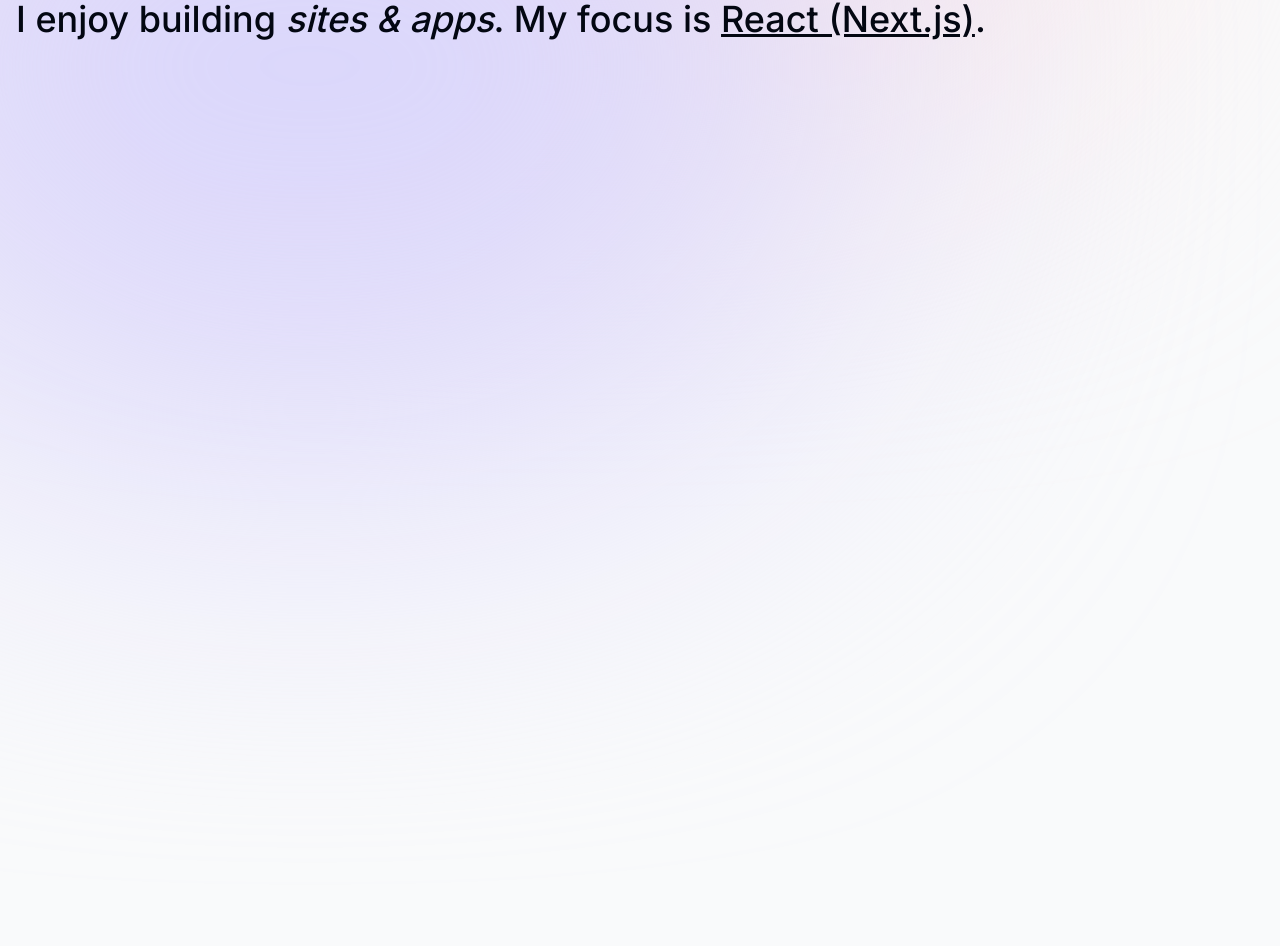
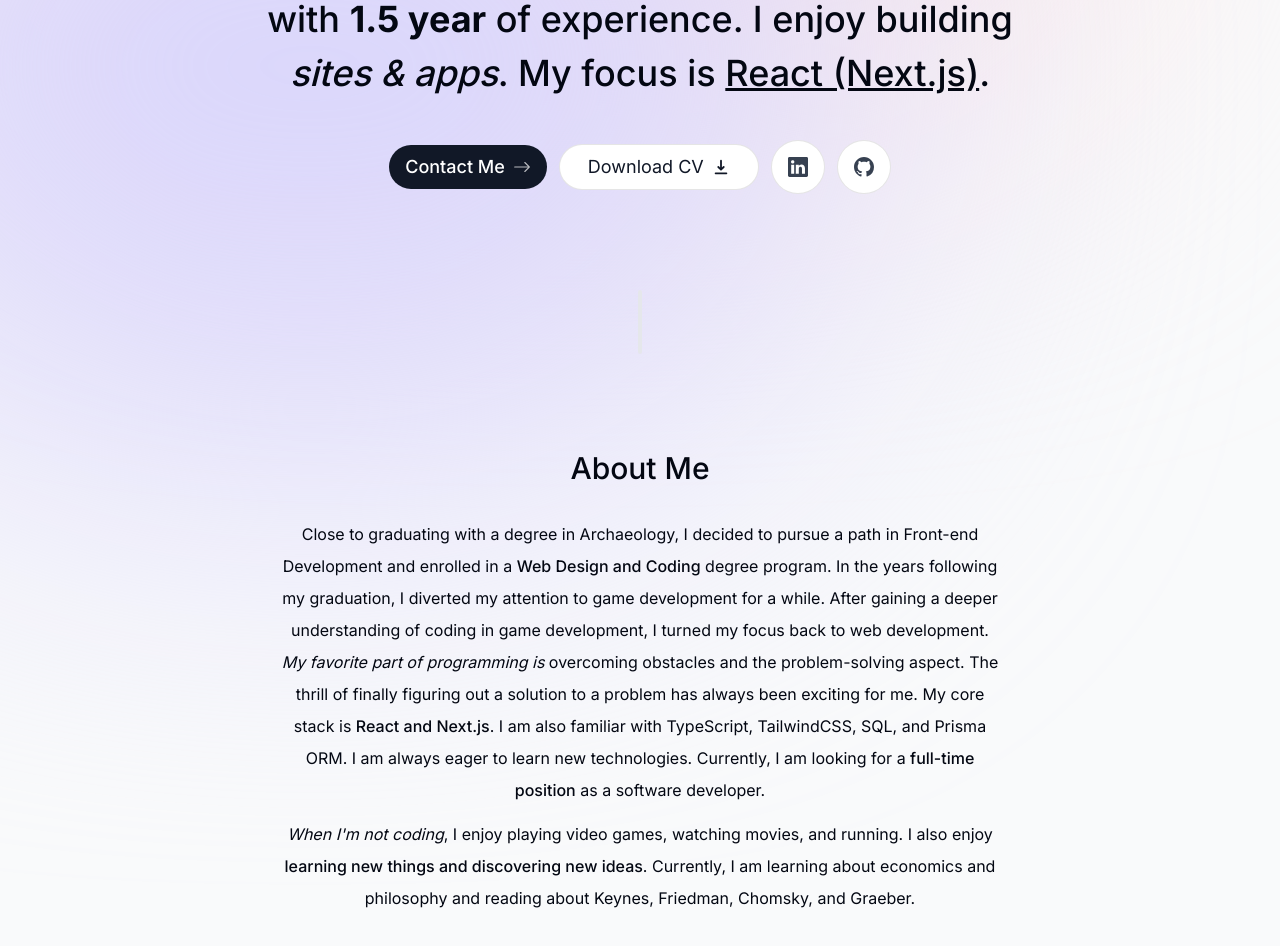
Before and after one commit to Alicansan/portfolio, a Next.js app: page / in a window 1280 px wide. Shown: the part 318-1264 px from the top of the page. Built offline with nearby package versions, Linux system fonts and the light colour scheme.

Commit message:
about section done

```diff
--- a/src/app/page.tsx
+++ b/src/app/page.tsx
@@ -1,9 +1,14 @@
+'use client'
+import About from '@/components/About'
 import Intro from '@/components/Intro'
+import SectionDivider from '@/components/SectionDivider'
 
 export default function Home() {
   return (
-    <main className=''>
+    <main className='flex flex-col items-center  px-4 '>
       <Intro />
+      <SectionDivider />
+      <About />
     </main>
   )
 }
--- /dev/null
+++ b/src/components/About.tsx
@@ -0,0 +1,56 @@
+import { motion } from 'framer-motion'
+import SectionHeading from './SectionHeading'
+
+export default function About() {
+  return (
+    <motion.section
+      className='mb-28 max-w-[45rem] text-center leading-8 sm:mb-40'
+      initial={{ opacity: 0, y: 100 }}
+      animate={{ opacity: 1, y: 0 }}
+      transition={{ delay: 0.175 }}
+    >
+      <SectionHeading>About Me</SectionHeading>
+      <p className='mb-3'>
+        Close to graduating with a degree in Archaeology, I
+        decided to pursue a path in Front-end Development
+        and enrolled in a{' '}
+        <span className='font-medium'>
+          Web Design and Coding
+        </span>{' '}
+        degree program. In the years following my
+        graduation, I diverted my attention to game
+        development for a while. After gaining a deeper
+        understanding of coding in game development, I
+        turned my focus back to web development.{' '}
+        <span className='italic'>
+          My favorite part of programming is
+        </span>{' '}
+        overcoming obstacles and the problem-solving aspect.
+        The thrill of finally figuring out a solution to a
+        problem has always been exciting for me. My core
+        stack is{' '}
+        <span className='font-medium'>
+          React and Next.js
+        </span>
+        . I am also familiar with TypeScript, TailwindCSS,
+        SQL, and Prisma ORM. I am always eager to learn new
+        technologies. Currently, I am looking for a{' '}
+        <span className='font-medium'>
+          full-time position
+        </span>{' '}
+        as a software developer.
+      </p>
+      <p>
+        <span className='italic'>When I'm not coding</span>,
+        I enjoy playing video games, watching movies, and
+        running. I also enjoy{' '}
+        <span className='font-medium'>
+          learning new things and discovering new ideas
+        </span>
+        . Currently, I am learning about economics and
+        philosophy and reading about Keynes, Friedman,
+        Chomsky, and Graeber.
+      </p>
+    </motion.section>
+  )
+}
--- a/src/components/Intro.tsx
+++ b/src/components/Intro.tsx
@@ -2,9 +2,16 @@
 import Image from 'next/image'
 import { motion } from 'framer-motion'
 import photo from '@/public/photo.png'
+import Link from 'next/link'
+import {
+  BsArrowRight,
+  BsGithub,
+  BsLinkedin,
+} from 'react-icons/bs'
+import { HiDownload } from 'react-icons/hi'
 export default function Intro() {
   return (
-    <section className=''>
+    <section className='mb-28 max-w-[50rem] text-center sm:mb-0'>
       <div className='flex items-center justify-center'>
         <motion.div
           initial={{ opacity: 0, scale: 0 }}
@@ -22,7 +29,11 @@
           />
         </motion.div>
       </div>
-      <p className='mb-10 mt-4 px-4 text-2xl font-medium !leading-[1.5] sm:text-4xl'>
+      <motion.h1
+        className='mb-10 mt-4 px-4 text-2xl font-medium !leading-[1.5] sm:text-4xl'
+        initial={{ opacity: 0, y: 100 }}
+        animate={{ opacity: 1, y: 0 }}
+      >
         <span className='font-bold'>
           Hello, I'm Alican.
         </span>{' '}
@@ -35,7 +46,51 @@
         <span className='italic'>sites & apps</span>. My
         focus is{' '}
         <span className='underline'>React (Next.js)</span>.
-      </p>
+      </motion.h1>
+      <motion.div
+        className='flex  flex-col  sm:flex-row gap-3 items-center justify-center text-lg'
+        initial={{ opacity: 0, y: 100 }}
+        animate={{ opacity: 1, y: 0 }}
+        transition={{ delay: 0.5 }}
+      >
+        <Link
+          href='#contact'
+          className='group bg-gray-900 text-white px-4 py-2 rounded-full flex items-center gap-2
+           font-medium outline-none focus:scale-110 hover:scale-110 hover:bg-gray-950
+          active:scale-105 transition'
+        >
+          Contact Me{' '}
+          <BsArrowRight className='opacity-70 group-hover:translate-x-1 ' />
+        </Link>
+        <a
+          href='/Alicansan_cv.pdf'
+          download={true}
+          className='group bg-white text-gray-900 px-7 py-2 rounded-full flex items-center gap-2
+          outline-none focus:scale-110 hover:scale-110
+          active:scale-105 transition border border-black/10'
+        >
+          Download CV{' '}
+          <HiDownload className='group-hover:translate-y-1' />
+        </a>
+        <a
+          className='bg-white text-gray-700 p-4 rounded-full flex items-center gap-2
+          text-[1.25rem] outline-none focus:scale-[1.15] hover:scale-[1.15]
+          active:scale-105 transition border border-black/10 hover:text-gray-950'
+          href='https://www.linkedin.com/in/alican-%C5%9Fan-a96abb217/'
+          target='_blank'
+        >
+          <BsLinkedin />{' '}
+        </a>
+        <a
+          className='bg-white text-gray-700 p-4 rounded-full flex items-center gap-2
+          text-[1.25rem] outline-none focus:scale-[1.15] hover:scale-[1.15]
+          active:scale-105 transition border border-black/10 hover:text-gray-950'
+          href='https://github.com/Alicansan'
+          target='_blank'
+        >
+          <BsGithub />{' '}
+        </a>
+      </motion.div>
     </section>
   )
 }
--- /dev/null
+++ b/src/components/SectionDivider.tsx
@@ -0,0 +1,12 @@
+import React from 'react'
+import { motion } from 'framer-motion'
+export default function SectionDivider() {
+  return (
+    <motion.div
+      className='bg-gray-200 my-24 h-16 w-1 rounded-full hidden sm:block'
+      initial={{ opacity: 0, y: 100 }}
+      animate={{ opacity: 1, y: 0 }}
+      transition={{ delay: 0.5 }}
+    ></motion.div>
+  )
+}
--- /dev/null
+++ b/src/components/SectionHeading.tsx
@@ -0,0 +1,14 @@
+import React from 'react'
+
+interface SectionHeadignProps {
+  children: React.ReactNode
+}
+export default function SectionHeading({
+  children,
+}: SectionHeadignProps) {
+  return (
+    <h2 className='text-3xl font-medium capitalize mb-8 '>
+      {children}
+    </h2>
+  )
+}
--- a/src/lib/data.ts
+++ b/src/lib/data.ts
@@ -76,19 +76,19 @@
     ],
     imageUrl: fetchclicks,
   },
-  {
-    title: 'Nite Life Nav',
-    description:
-      'Job board for remote developer jobs. I was the front-end developer. It has features like filtering, sorting and pagination.',
-    tags: [
-      'React',
-      'TypeScript',
-      'Next.js',
-      'Tailwind',
-      'Redux',
-    ],
-    imageUrl: nitelifenav,
-  },
+  // {
+  //   title: 'Nite Life Nav',
+  //   description:
+  //     'Job board for remote developer jobs. I was the front-end developer. It has features like filtering, sorting and pagination.',
+  //   tags: [
+  //     'React',
+  //     'TypeScript',
+  //     'Next.js',
+  //     'Tailwind',
+  //     'Redux',
+  //   ],
+  //   imageUrl: nitelifenav,
+  // },
   {
     title: 'Propublic',
     description:
```
